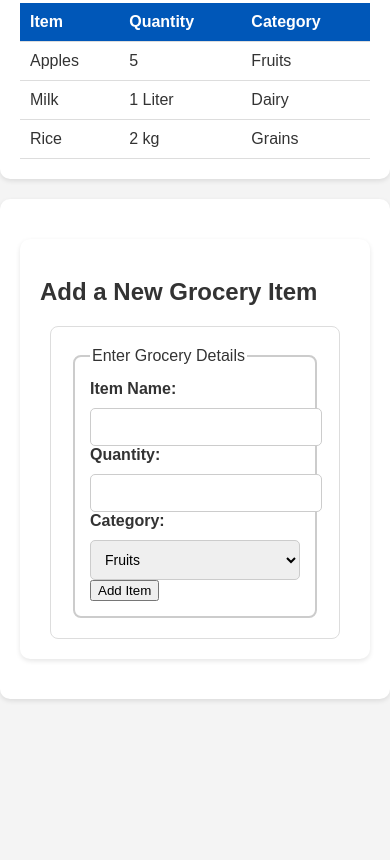
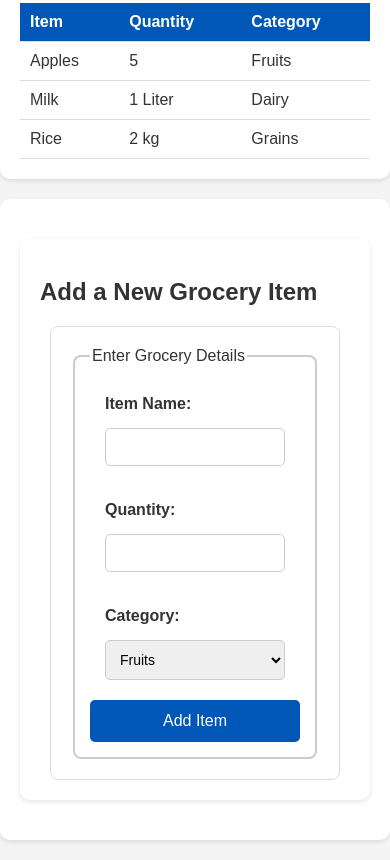
Before and after one commit to Daria4044/KeepFresh, a plain HTML site: page MyWebsite/index.html in a window 390 px wide. Shown: the part 1006-1866 px from the top of the page. Before the commit the page ends 1725 px from the top, so only its background shows below. Drawn offline with Linux system fonts and the light colour scheme.

Commit message:
fix: adjusted form input spacing for small screens

```diff
--- a/MyWebsite/styles.css
+++ b/MyWebsite/styles.css
@@ -119,7 +119,7 @@ fieldset {
     display: flex;
     flex-wrap: wrap;
     align-items: center;
-    gap: 10px;
+    gap: 10px; /* Add padding to prevent touching edges */
 }
 
 .form-group label {
@@ -135,21 +135,25 @@ fieldset {
     font-size: 14px;
     border: 1px solid #ccc;
     border-radius: 5px;
-    min-width: 150px;
+    width: 100%; /* Ensures inputs fit inside container */
 }
 
-/* Unified Button Style */
-.button {
+/* Unified Button Styles */
+.btn {
+    background-color: #0057b8;
     color: white;
+    padding: 12px;
     border: none;
-    border-radius: 5px;
     cursor: pointer;
-    padding: 12px;
     width: 100%;
     text-align: center;
     font-size: 16px;
+    border-radius: 5px;
 }
 
+.btn:hover {
+    background-color: #003b7a;
+}
 /* Unique Button Colors */
 .signup-button {
     background-color: #28a745; /* Green */
@@ -169,14 +173,16 @@ fieldset {
     .form-group {
         flex-direction: column;
         align-items: flex-start;
+        padding: 15px; /* Extra padding on mobile */
     }
-
     .form-group input,
     .form-group select {
-        width: 100%;
+        width: 100%; /* This makes sure inputs take full width */
+        padding: 10px; /* Adds padding inside input */
+        margin: 5px 0; /* Adds vertical spacing */
+        box-sizing: border-box; /* Ensures padding doesn’t affect width */
     }
 }
-
 /* Responsive Design for Tablets */
 @media (max-width: 1024px) {
     .media-container {
```
